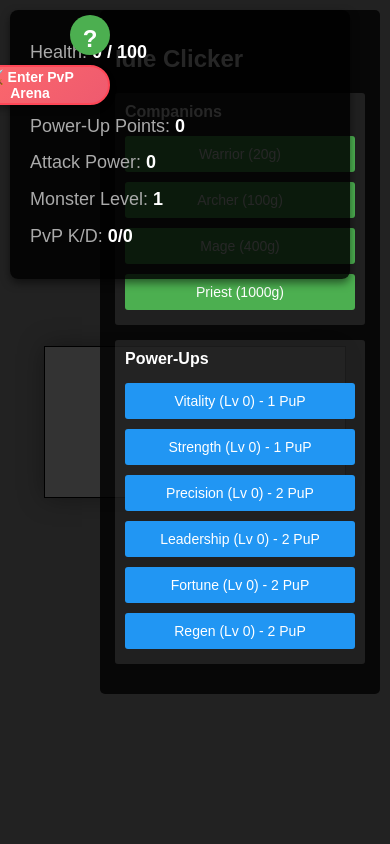
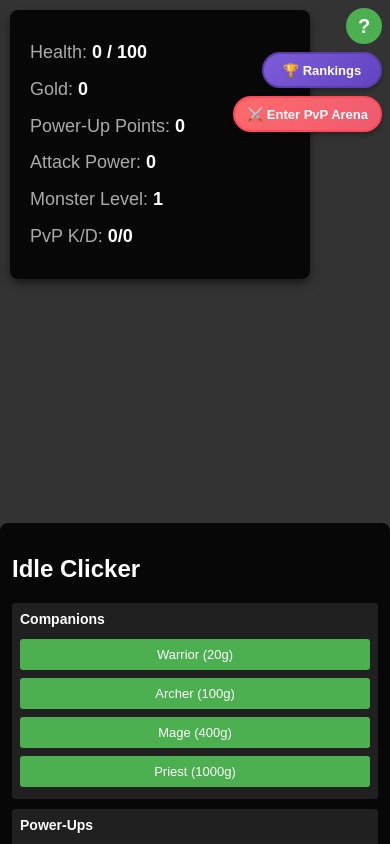
Before and after one commit to hiphoptobop/BashAttack, a website: page client/idleclicker.html in a window 390 px wide. Drawn offline with nearby package versions, Linux system fonts and the light colour scheme; no server answers.

Commit message:
fix: mobile responsive layout for idle clicker
- Add viewport meta tag (width=device-width, initial-scale=1) so mobile
  browsers render at the device's native width instead of 980px desktop
- Canvas is now position:fixed, width/height 100% — fills the full screen
  on any device; touch-action:none prevents accidental scroll/zoom on tap
- resize() updates camera.viewW/viewH from window.innerWidth/innerHeight
  so all world-to-screen math uses the real viewport size
- Controls panel: bottom drawer on mobile (max-height 38vh, scrollable),
  right floating panel on desktop (>=600px breakpoint)
- Stats panel: max-width 46vw so it never overflows on portrait phones
- Help/Rankings/PvP buttons: stacked right-edge column on mobile,
  shifted left of controls panel on desktop
- Companion and skill buttons wrapped in .btn-grid for optional 2-column
  layout on landscape phones (400-599px)

```diff
--- a/client/idleclicker.html
+++ b/client/idleclicker.html
@@ -1,107 +1,87 @@
 <!DOCTYPE html>
 <html>
 <head>
+    <meta charset="UTF-8">
+    <meta name="viewport" content="width=device-width, initial-scale=1.0, maximum-scale=1.0, user-scalable=no">
     <title>Idle Clicker Game</title>
     <style>
-        body {
+        * { box-sizing: border-box; }
+        html, body {
             margin: 0;
             padding: 0;
-            overflow: hidden;
+            width: 100%;
+            height: 100%;
             background: #222;
             font-family: Arial, sans-serif;
-            display: flex;
-            align-items: center;
-            justify-content: center;
-            min-height: 100vh;
+            overflow: hidden;
         }
+        /* ── Canvas fills the full viewport ── */
         #gameCanvas {
             display: block;
+            position: fixed;
+            top: 0; left: 0;
+            width: 100%;
+            height: 100%;
             background: #333;
-            margin: 0 auto;
-            border: 1px solid #000;
-            box-shadow: 0 0 24px rgba(0,0,0,0.35);
             cursor: crosshair;
+            touch-action: none; /* prevent scroll/zoom on touch */
         }
-        #controls {
-            position: absolute;
-            right: 10px;
-            top: 10px;
-            background: rgba(0, 0, 0, 0.8);
-            padding: 15px;
-            border-radius: 5px;
+        /* ── All overlays sit above the canvas ── */
+        #statsPanel, #controls, #helpButton, #rankingsButton, #pvpButton {
+            position: fixed;
+            z-index: 100;
+        }
+        /* ── Stats panel — top-left ── */
+        #statsPanel {
+            top: 8px;
+            left: 8px;
+            background: rgba(0, 0, 0, 0.80);
+            padding: 10px 14px;
+            border-radius: 8px;
             color: #fff;
-            width: 250px;
+            font-size: 13px;
+            line-height: 1.55;
+            max-width: 46vw; /* never wider than half screen on portrait phones */
         }
-        button {
-            width: 100%;
-            padding: 10px;
-            margin: 5px 0;
-            background: #4CAF50;
-            color: white;
-            border: none;
-            border-radius: 3px;
-            cursor: pointer;
-            font-size: 14px;
-        }
-        button:hover {
-            background: #45a049;
-        }
-        button:disabled {
-            background: #666;
-            cursor: not-allowed;
-        }
-        .section {
-            margin: 15px 0;
-            padding: 10px;
-            background: rgba(255, 255, 255, 0.1);
-            border-radius: 3px;
-        }
-        .section h3 {
-            margin: 0 0 10px 0;
-            font-size: 16px;
-        }
-        .skill-btn {
-            background: #2196F3;
-        }
-        .skill-btn:hover {
-            background: #0b7dda;
-        }
+        #statsPanel .stat-line { margin: 3px 0; font-weight: 500; }
+        #statsPanel .stat-label { color: #aaa; font-weight: 400; }
+        #statsPanel .stat-value { color: #fff; font-weight: 600; }
+        #statsPanel .monster-level { color: #ffcc00; }
+        #statsPanel .attack-ready { color: #66ff99; }
+        #statsPanel .attack-cooldown { color: #ffcc00; }
+        /* ── Help button — top-right of canvas area ── */
         #helpButton {
-            position: absolute;
-            top: 10px;
-            right: 280px;
-            width: 40px;
-            height: 40px;
-            font-size: 24px;
+            top: 8px;
+            right: 8px;
+            width: 36px;
+            height: 36px;
+            font-size: 20px;
             background: #4CAF50;
             color: white;
             border: none;
             border-radius: 50%;
             cursor: pointer;
-            z-index: 1000;
             font-weight: bold;
+            padding: 0;
+            width: 36px; /* override generic button rule */
         }
-        #helpButton:hover {
-            background: #45a049;
-        }
+        #helpButton:hover { background: #45a049; }
+        /* ── Action buttons row — just below help button ── */
         #rankingsButton {
-            position: absolute;
-            top: 60px;
-            right: 460px;
+            top: 52px;
+            right: 8px;
             width: auto;
-            min-width: 150px;
-            height: 40px;
-            padding: 0 15px;
-            font-size: 14px;
+            min-width: 120px;
+            height: 36px;
+            padding: 0 12px;
+            font-size: 13px;
             background: linear-gradient(135deg, #7c5cd8 0%, #6344c0 100%);
             color: white;
             border: 2px solid #5b3fa8;
             border-radius: 20px;
             cursor: pointer;
-            z-index: 1000;
             font-weight: bold;
-            box-shadow: 0 4px 6px rgba(0, 0, 0, 0.3);
-            transition: all 0.3s ease;
+            box-shadow: 0 3px 5px rgba(0,0,0,0.3);
             text-decoration: none;
             display: inline-flex;
             align-items: center;
@@ -109,37 +89,89 @@
         }
         #rankingsButton:hover {
             background: linear-gradient(135deg, #6344c0 0%, #4e35a8 100%);
-            transform: translateY(-2px);
-            box-shadow: 0 6px 8px rgba(0, 0, 0, 0.4);
         }
         #pvpButton {
-            position: absolute;
-            top: 60px;
-            right: 280px;
+            top: 96px;
+            right: 8px;
             width: auto;
-            min-width: 160px;
-            height: 40px;
-            padding: 0 15px;
-            font-size: 14px;
+            min-width: 120px;
+            height: 36px;
+            padding: 0 12px;
+            font-size: 13px;
             background: linear-gradient(135deg, #ff6b6b 0%, #ee5a6f 100%);
             color: white;
             border: 2px solid #ff4757;
             border-radius: 20px;
             cursor: pointer;
-            z-index: 1000;
             font-weight: bold;
-            box-shadow: 0 4px 6px rgba(0, 0, 0, 0.3);
-            transition: all 0.3s ease;
+            box-shadow: 0 3px 5px rgba(0,0,0,0.3);
         }
         #pvpButton:hover {
             background: linear-gradient(135deg, #ff5252 0%, #e84a5f 100%);
-            transform: translateY(-2px);
-            box-shadow: 0 6px 8px rgba(0, 0, 0, 0.4);
         }
         #pvpButton:active {
-            transform: translateY(0);
-            box-shadow: 0 2px 4px rgba(0, 0, 0, 0.3);
+            box-shadow: 0 1px 3px rgba(0,0,0,0.3);
         }
+        /* ── Controls panel — bottom drawer on mobile, right panel on desktop ── */
+        #controls {
+            background: rgba(0, 0, 0, 0.85);
+            padding: 12px;
+            border-radius: 8px 8px 0 0;
+            color: #fff;
+            /* Mobile: full-width drawer anchored to bottom */
+            bottom: 0;
+            left: 0;
+            right: 0;
+            max-height: 38vh;
+            overflow-y: auto;
+            -webkit-overflow-scrolling: touch;
+        }
+        /* On wider screens restore the right-side floating panel */
+        @media (min-width: 600px) {
+            #controls {
+                top: 8px;
+                right: 8px;
+                bottom: auto;
+                left: auto;
+                width: 230px;
+                max-height: calc(100vh - 16px);
+                border-radius: 8px;
+            }
+            #rankingsButton { right: 248px; top: 52px; }
+            #pvpButton      { right: 248px; top: 96px; }
+            #helpButton     { right: 248px; top: 8px;  }
+        }
+        /* Generic button base (applies inside #controls) */
+        #controls button {
+            width: 100%;
+            padding: 8px;
+            margin: 4px 0;
+            background: #4CAF50;
+            color: white;
+            border: none;
+            border-radius: 3px;
+            cursor: pointer;
+            font-size: 13px;
+        }
+        #controls button:hover { background: #45a049; }
+        #controls button:disabled { background: #666; cursor: not-allowed; }
+        /* Two-column grid for buttons on wider phones (landscape) */
+        @media (min-width: 400px) and (max-width: 599px) {
+            .section .btn-grid {
+                display: grid;
+                grid-template-columns: 1fr 1fr;
+                gap: 4px;
+            }
+        }
+        .section {
+            margin: 10px 0;
+            padding: 8px;
+            background: rgba(255,255,255,0.1);
+            border-radius: 3px;
+        }
+        .section h3 { margin: 0 0 8px 0; font-size: 14px; }
+        .skill-btn { background: #2196F3 !important; }
+        .skill-btn:hover { background: #0b7dda !important; }
         #helpModal {
             display: none;
             position: fixed;
@@ -258,20 +290,24 @@
 
         <div class="section">
             <h3>Companions</h3>
+            <div class="btn-grid">
                 <button id="btn-warrior" onclick="buyCompanion('warrior')">Warrior (20g)</button>
                 <button id="btn-archer" onclick="buyCompanion('archer')">Archer (100g)</button>
                 <button id="btn-mage" onclick="buyCompanion('mage')">Mage (400g)</button>
                 <button id="btn-priest" onclick="buyCompanion('priest')">Priest (1000g)</button>
             </div>
+        </div>
 
         <div class="section">
             <h3>Power-Ups</h3>
+            <div class="btn-grid">
                 <button class="skill-btn" id="skill-maxHealth" onclick="upgradeSkill('maxHealth')">Vitality (Lv 0) - 1 PuP</button>
                 <button class="skill-btn" id="skill-attackPower" onclick="upgradeSkill('attackPower')">Strength (Lv 0) - 1 PuP</button>
                 <button class="skill-btn" id="skill-clickDamage" onclick="upgradeSkill('clickDamage')">Precision (Lv 0) - 2 PuP</button>
                 <button class="skill-btn" id="skill-companionDamage" onclick="upgradeSkill('companionDamage')">Leadership (Lv 0) - 2 PuP</button>
                 <button class="skill-btn" id="skill-goldMultiplier" onclick="upgradeSkill('goldMultiplier')">Fortune (Lv 0) - 2 PuP</button>
                 <button class="skill-btn" id="skill-healthRegen" onclick="upgradeSkill('healthRegen')">Regen (Lv 0) - 2 PuP</button>
+            </div>
         </div>
     </div>
 
--- a/client/scripts/game.js
+++ b/client/scripts/game.js
@@ -85,13 +85,17 @@ function boot() {
     });
 }
 
-// Size the canvas backing store for the device pixel ratio so rendering is crisp
-// on HiDPI displays, while we keep drawing in logical (viewW × viewH) coordinates.
+// Size the canvas to fill whatever screen it's on, then update camera.viewW/viewH
+// so all world→screen math (worldToScreen, cameraFollow) uses the real dimensions.
+// The backing store is scaled by devicePixelRatio for sharp HiDPI rendering while
+// the draw code keeps working in logical CSS pixels.
 function resize() {
     dpr = window.devicePixelRatio || 1;
-    gameCanvas.width = camera.viewW * dpr;
+    camera.viewW = window.innerWidth;
+    camera.viewH = window.innerHeight;
+    gameCanvas.width  = camera.viewW * dpr;
     gameCanvas.height = camera.viewH * dpr;
-    gameCanvas.style.width = camera.viewW + 'px';
+    gameCanvas.style.width  = camera.viewW + 'px';
     gameCanvas.style.height = camera.viewH + 'px';
 }
 
```
Lines whose indentation alone changed are shown as unchanged.
